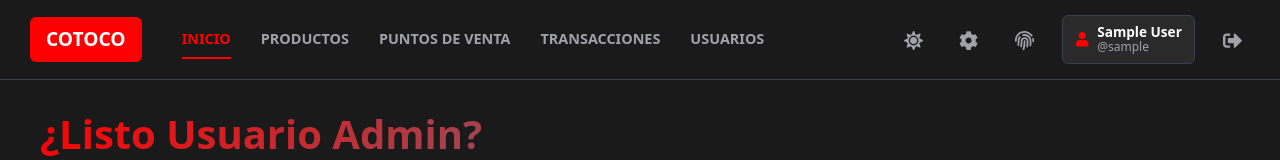
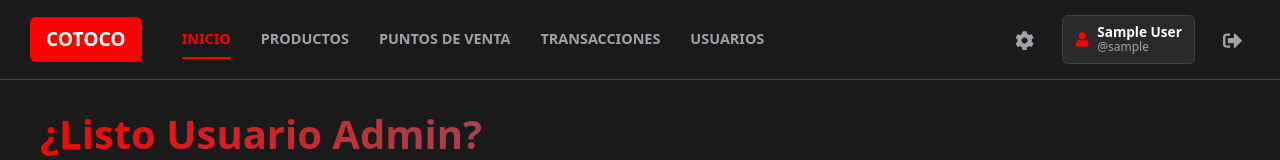
Before and after one commit to Judaca901108/cotoco-frontend, a React (Create React App) app: page /dashboard in a window 1280 px wide. Shown: the top 160 px of the page. Built offline with nearby package versions, Linux system fonts and the light colour scheme; sample sign-in values are in the browser's storage.

Commit message:
unused buttons are removed

```diff
--- a/src/presentation/layouts/Header.tsx
+++ b/src/presentation/layouts/Header.tsx
@@ -1,6 +1,6 @@
 import React from 'react';
 import { useNavigate } from 'react-router-dom';
-import { FaSun, FaFingerprint, FaSignOutAlt, FaUser, FaCog } from 'react-icons/fa';
+import { FaSignOutAlt, FaUser, FaCog } from 'react-icons/fa';
 import { useAuth } from '../../application/contexts/AuthContext';
 import colors from '../../shared/colors';
 
@@ -97,8 +97,9 @@ const Header: React.FC<HeaderProps> = ({ activePage }) => {
 
       {/* Elementos del usuario (derecha) */}
       <div style={{ display: 'flex', alignItems: 'center', gap: '20px' }}>
-        {/* Toggle de modo claro/oscuro */}
+        {/* Icono de configuración */}
         <button
+          onClick={handleSettings}
           style={{
             background: 'none',
             border: 'none',
@@ -111,48 +112,10 @@ const Header: React.FC<HeaderProps> = ({ activePage }) => {
           }}
           onMouseEnter={(e) => e.currentTarget.style.backgroundColor = colors.hoverBackground}
           onMouseLeave={(e) => e.currentTarget.style.backgroundColor = 'transparent'}
+          title="Configuración"
         >
-          <FaSun />
+          <FaCog />
         </button>
-
-            {/* Icono de configuración */}
-            <button
-              onClick={handleSettings}
-              style={{
-                background: 'none',
-                border: 'none',
-                color: colors.textSecondary,
-                fontSize: '1.2rem',
-                cursor: 'pointer',
-                padding: '8px',
-                borderRadius: '4px',
-                transition: 'background-color 0.2s ease',
-              }}
-              onMouseEnter={(e) => e.currentTarget.style.backgroundColor = colors.hoverBackground}
-              onMouseLeave={(e) => e.currentTarget.style.backgroundColor = 'transparent'}
-              title="Configuración"
-            >
-              <FaCog />
-            </button>
-
-            {/* Icono de perfil/seguridad */}
-            <button
-              style={{
-                background: 'none',
-                border: 'none',
-                color: colors.textSecondary,
-                fontSize: '1.2rem',
-                cursor: 'pointer',
-                padding: '8px',
-                borderRadius: '4px',
-                transition: 'background-color 0.2s ease',
-              }}
-              onMouseEnter={(e) => e.currentTarget.style.backgroundColor = colors.hoverBackground}
-              onMouseLeave={(e) => e.currentTarget.style.backgroundColor = 'transparent'}
-              title="Seguridad"
-            >
-              <FaFingerprint />
-            </button>
 
         {/* Información del usuario */}
         <div style={{
```
